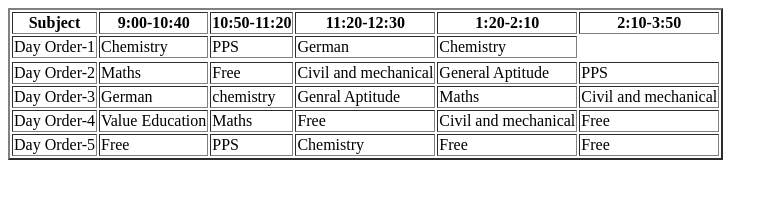
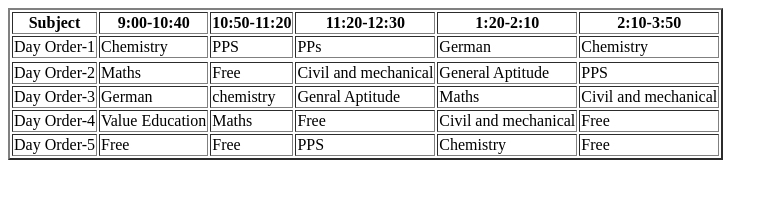
Before and after one commit to Ajaykumar-B-code/index, a plain HTML site: page index.html in a window 1280 px wide. Shown: the whole page, without its empty margins (0-778 px from the left). Drawn offline with Linux system fonts and the light colour scheme.

Commit message:
Update index.html

```diff
--- a/index.html
+++ b/index.html
@@ -20,6 +20,7 @@
           <td>Day Order-1</td>
           <td>Chemistry</td>
           <td>PPS</td>
+          <td>PPs</td>
           <td>German</td>
           <td>Chemistry</td>
       <tr>
@@ -51,9 +52,9 @@
     <tr>
         <Td>Day Order-5</Td>
         <td>Free </td>
-        <td> PPS</td>
-        <td> Chemistry </td>
-        <td> Free</td>
+        <td>Free</td>
+        <td>PPS </td>
+        <td>Chemistry</td>
         <td> Free</td>
     </tr>
   </table>
```
